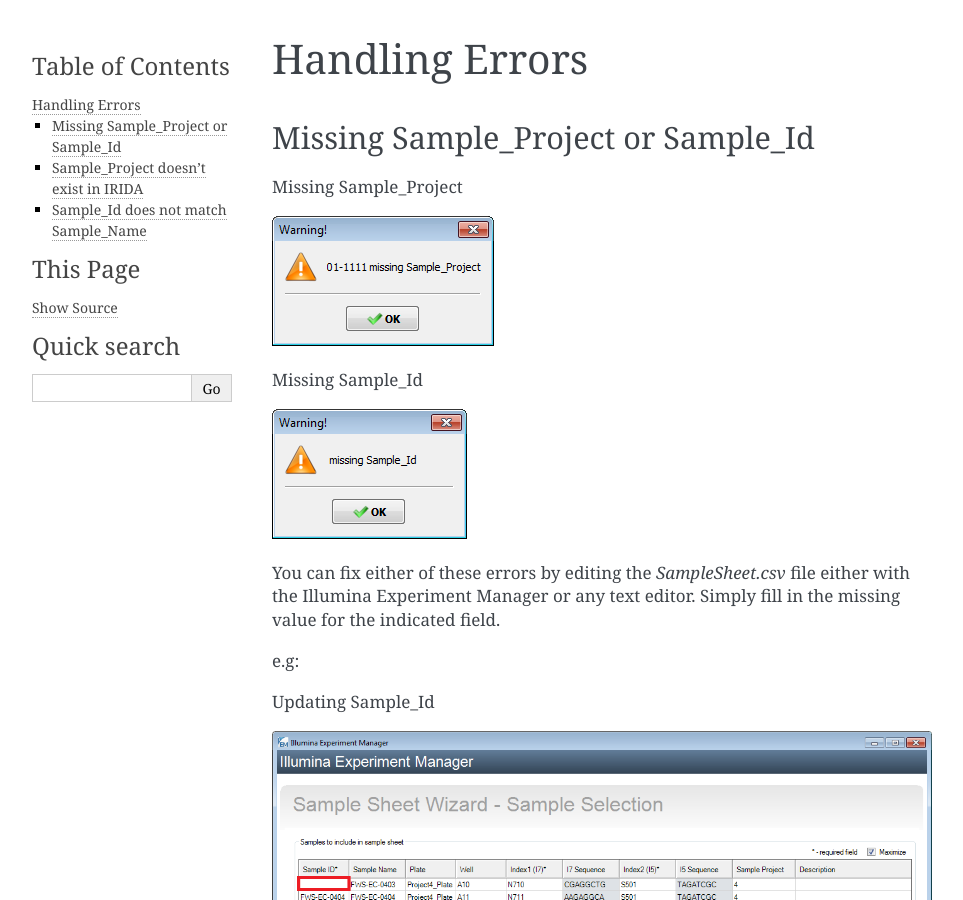
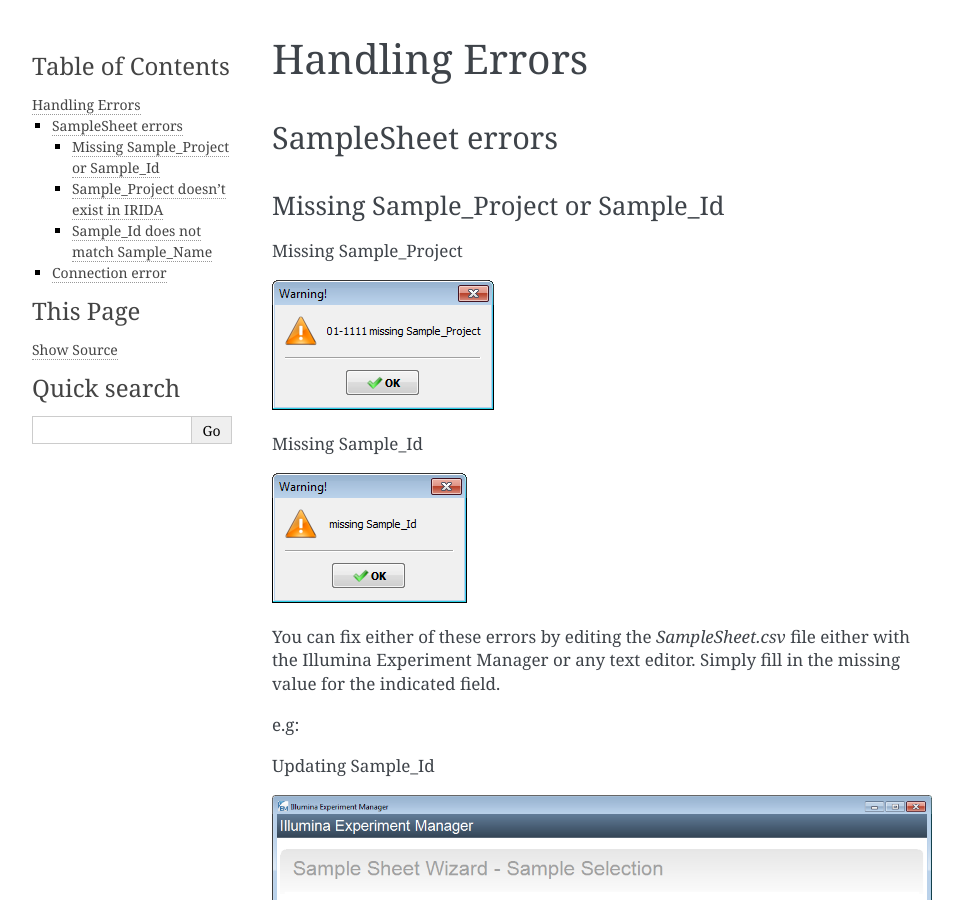
Before and after one commit to phac-nml/irida-miseq-uploader, a Sphinx documentation site: the page built from docs/handling_errors.rst, in a window 1280 px wide and 900 px high. Shown: the whole window, without its empty margins (148-1111 px from the left). Built offline with Sphinx 7.4.7, drawn with Linux system fonts in a browser that asks for light colours.

Commit message:
created SampleSheet errors and Connection error as subsections and converted previous subsections in to subsubsections
Former-commit-id: a6984fa1f5fc5b1288247f6aad488be1c324558f

```diff
--- a/docs/handling_errors.rst
+++ b/docs/handling_errors.rst
@@ -4,8 +4,11 @@
 Handling Errors
 ===============
 
+SampleSheet errors
+------------------
+
 Missing Sample_Project or Sample_Id
------------------------------------
+^^^^^^^^^^^^^^^^^^^^^^^^^^^^^^^^^^^
 
 Missing Sample_Project
 
@@ -36,7 +39,7 @@
 
 
 Sample_Project doesn't exist in IRIDA
--------------------------------------
+^^^^^^^^^^^^^^^^^^^^^^^^^^^^^^^^^^^^^
 
 .. image:: _static/handling_errors/projectIdNotInIRIDA.png
     :target: _static/handling_errors/projectIdNotInIRIDA.png
@@ -50,7 +53,7 @@
 
 
 Sample_Id does not match Sample_Name
----------------------------------------
+^^^^^^^^^^^^^^^^^^^^^^^^^^^^^^^^^^^^
 
 .. image:: _static/handling_errors/sample_ID_name_mismatch.png
     :target: _static/handling_errors/sample_ID_name_mismatch.png
@@ -62,3 +65,6 @@
 
 **Note**: If the Sample_Name was left blank then it is automatically filled in with the same value as
 it's Sample_Id.
+
+Connection error
+----------------
```
Also changed, not shown: 6 other files.
